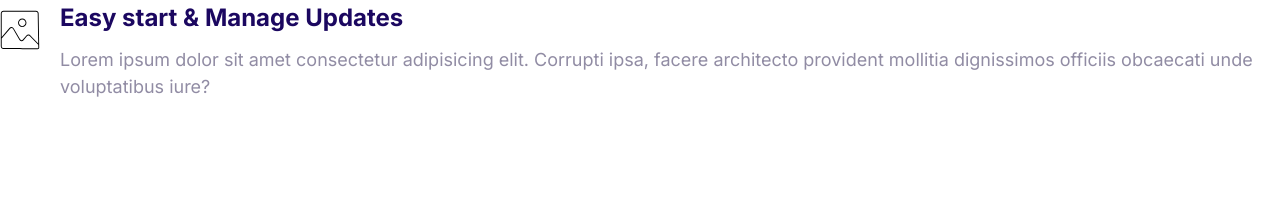
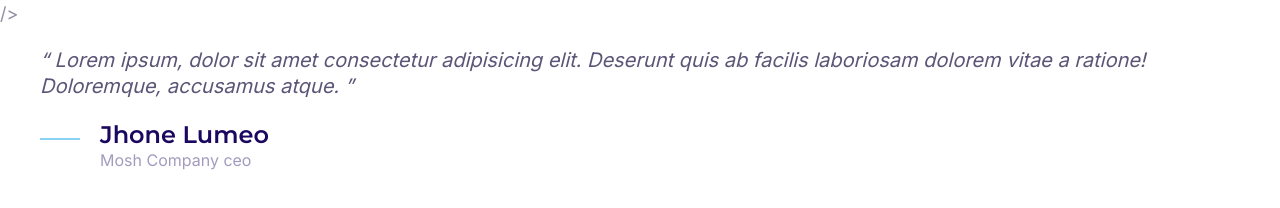
Before and after one commit to valen1965/MOSHIFY-project, a plain HTML site: page index.html in a window 1280 px wide. Drawn offline with Linux system fonts and the light colour scheme.

Commit message:
Build quotes component.

```diff
--- a/CSS/styles.css
+++ b/CSS/styles.css
@@ -6,6 +6,7 @@
   --color-accent: #ff3400;
   --color-headings: #1b0760;
   --color-bodytext: #918ca4;
+  --color-body-darker: #5c5577;
   --color-borders: #ccc;
   --border-radius: 30px;
 }
@@ -397,3 +398,51 @@ FIXME:*/
 .media__image {
   margin-top: 1rem;
 }
+
+/* TODO: Quotes   */
+
+.quote {
+  font-size: 3rem;
+  font-style: italic;
+  color: var(--color-body-darker);
+  line-height: 1.3;
+}
+
+.quote__text::before {
+  content: open-quote;
+}
+
+.quote__text::after {
+  content: close-quote;
+}
+
+.quote__author {
+  font-family: Montserrat, Arial, Helvetica, sans-serif;
+  font-style: normal;
+  font-size: 3.2rem;
+  margin-bottom: 0;
+}
+
+.quote__company-name {
+  color: var(--color-headings);
+  font-style: normal;
+  font-size: 2rem;
+  opacity: 0.4;
+}
+
+.quote__line {
+  position: relative;
+  bottom: 10px;
+}
+
+@media screen and (min-width: 1024px) {
+  .quote {
+    font-size: 2rem;
+  }
+  .quote__author {
+    font-size: 2.4rem;
+  }
+  .quote__company-name {
+    font-size: 1.6rem;
+  }
+}
--- a/index.html
+++ b/index.html
@@ -7,26 +7,34 @@
     <link rel="preconnect" href="https://fonts.googleapis.com" />
     <link rel="preconnect" href="https://fonts.gstatic.com" crossorigin />
     <link
-      href="https://fonts.googleapis.com/css2?family=Inter:wght@400;600;700&display=swap"
-      rel="stylesheet"
+      href="https://fonts.googleapis.com/css2?family=Inter:wght@400;600;700&display=swap" rel="stylesheet"
+      <link rel="preconnect" href="https://fonts.googleapis.com">
+      <link rel="preconnect" href="https://fonts.gstatic.com" crossorigin />
+
+      <link href="https://fonts.googleapis.com/css2?family=Montserrat:wght@600&display=swap" rel="stylesheet">
     />
     <link rel="stylesheet" href="/CSS/normalize.css" />
     <link rel="stylesheet" href="/CSS/styles.css" />
     <title>Document</title>
   </head>
   <body>
+    <blockquote class="quote">
+      <p class="quote__text">
+        Lorem ipsum, dolor sit amet consectetur adipisicing elit. Deserunt quis ab facilis laboriosam dolorem vitae a ratione! Doloremque, accusamus atque.
+      </p>
+      <footer>
         <div class="media">
           <div class="media__image">
-          <svg class="icon icon--primary">
-            <use xlink:href="images/sprite.svg#snap"></use>
+            <svg class="icon icon--primary quote__line">
+              <use xlink:href="images/sprite.svg#line"></use>
             </svg>
           </div>
           <div class="media__body">
-        <h3 class="media__title">Easy start & Manage Updates</h3>
-        <p>
-          Lorem ipsum dolor sit amet consectetur adipisicing elit.         Corrupti ipsa, facere architecto provident mollitia dignissimos   officiis obcaecati unde voluptatibus iure?
-        </p>
+            <h3 class="media__title quote__author">Jhone Lumeo</h3>
+            <p class="quote__company-name">Mosh Company ceo</p>
           </div>
         </div>
+      </footer>
+    </blockquote>
   <body>
 </html>
```
Also changed, not shown: components/quotes.html (added, +19 -0 lines). Lines whose indentation alone changed are shown as unchanged.
